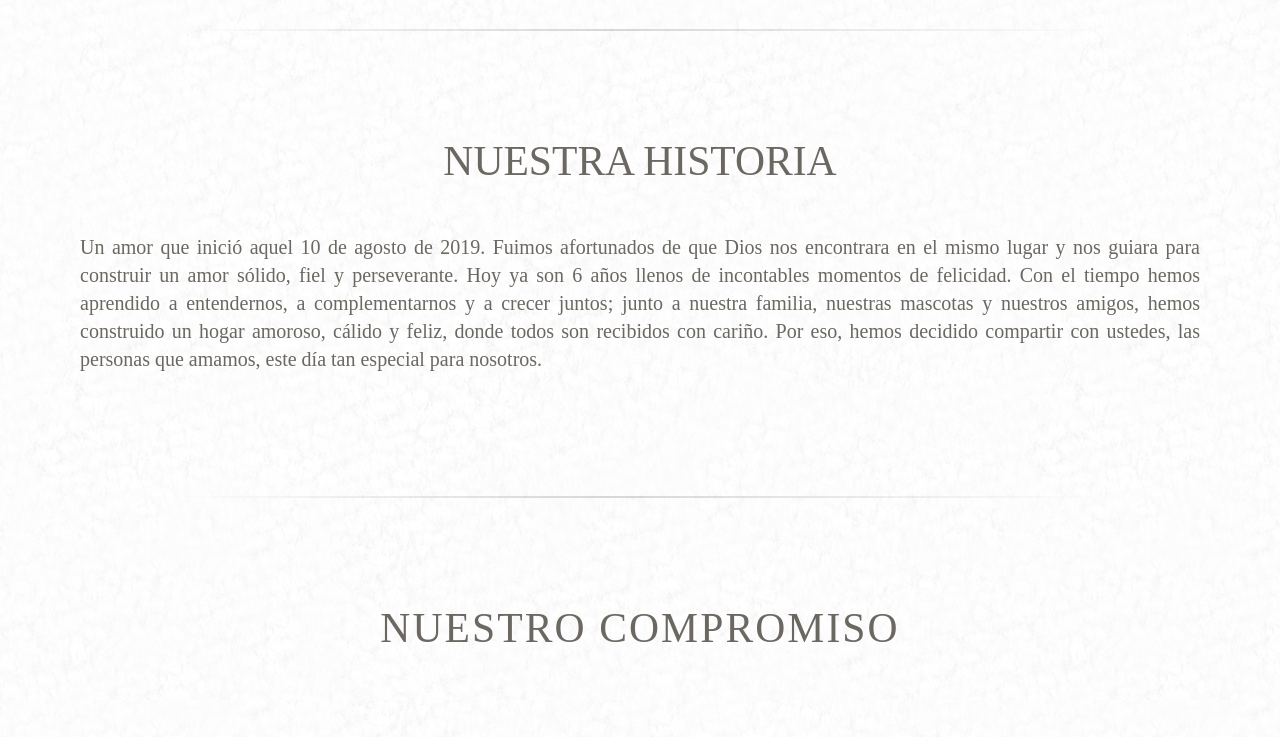
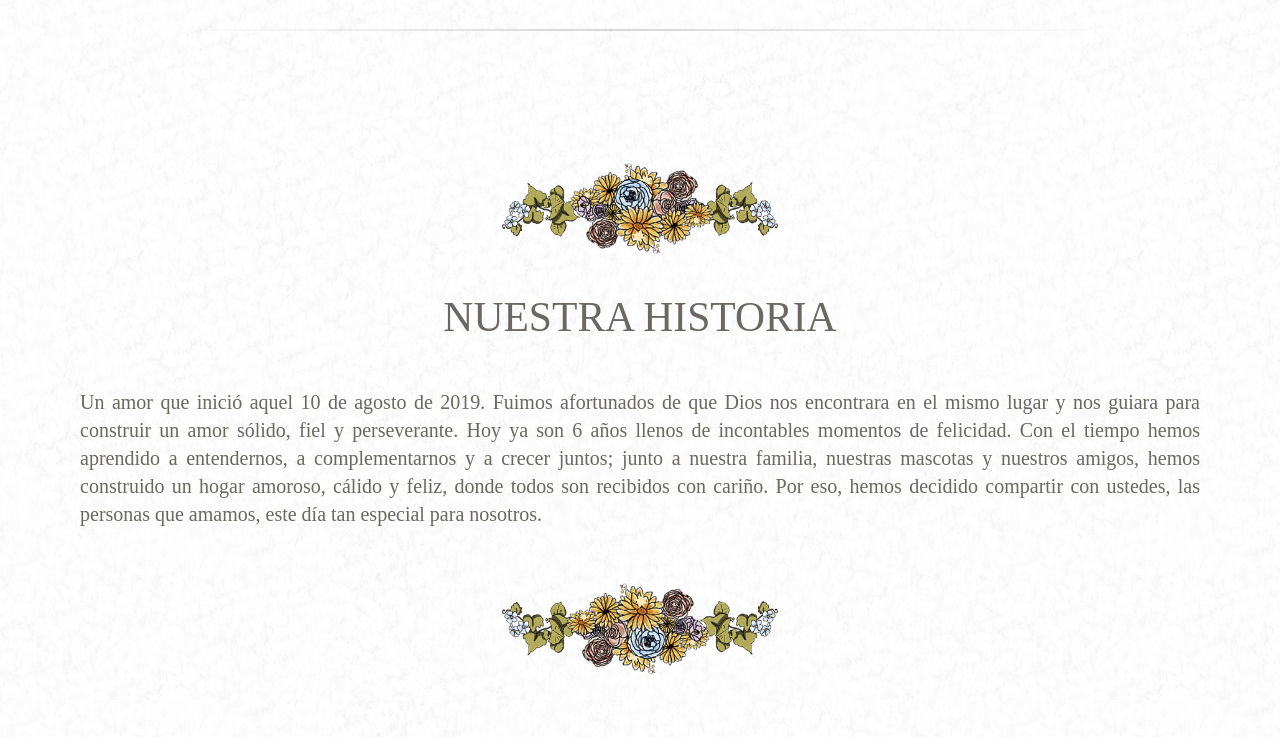
Before and after one commit to SolventechGlobal/wedding_invitation, a React (Vite) app: page / in a window 1280 px wide. Shown: the part 1460-2197 px from the top of the page. Built offline with nearby package versions, Linux system fonts and the light colour scheme; a web font is replaced by a local one.

Commit message:
feat: add divisor images and update text in InitialLoader and Mapa components for improved presentation

```diff
--- a/src/App.jsx
+++ b/src/App.jsx
@@ -90,13 +90,14 @@ function App() {
           </Parallax>
 
           {/* Calendario */ }
-          <Suspense fallback={<div className="my-16">Cargando...</div>}>
+          <Suspense fallback={<div className="font-Inria text-[#6B6761] my-16">Cargando...</div>}>
             <Calendar targetDate="2026-06-07T19:15:00" />
           </Suspense>
 
           <img src="/divider.png" alt="Divider" className="my-16"/>
 
           <div className="text-[#6B6761] flex flex-col items-center px-4 w-full">
+            <img src="/divisor.png" alt="Divisor" className="w-70"/>
             <h2 className="mb-10 tracking-[7%] text-[1.7rem] md:text-[2.6rem]">NUESTRA HISTORIA</h2>
             <p className="text-xl max-w-6xl px-4 mb-6 text-justify font-light">
               Un amor que inició aquel 10 de agosto de 2019.
@@ -106,29 +107,31 @@ function App() {
               donde todos son recibidos con cariño. Por eso, hemos decidido compartir con ustedes, las personas que amamos,
               este día tan especial para nosotros.
             </p>
+            <img src="/divisor.png" alt="Divisor" className="w-70 transform rotate-180"/>
           </div>
 
           <img src="/divider.png" alt="Divider" className="my-16"/>
 
-          <Suspense fallback={<div className="my-16">Cargando...</div>}>
+          <Suspense fallback={<div className="font-Inria text-[#6B6761] my-16">Cargando...</div>}>
             <ImagesDisplay />
           </Suspense>
 
           <img src="/divider.png" alt="Divider" className="my-16"/>
 
-          <Suspense fallback={<div className="my-16">Cargando...</div>}>
+          <Suspense fallback={<div className="font-Inria text-[#6B6761] my-16">Cargando...</div>}>
             <Timeline />
           </Suspense>
 
           <img src="/divider.png" alt="Divider" className="my-16"/>
 
-          <div className="text-center px-4 text-[#6B6761]">
+          <div className="text-center px-4 text-[#6B6761] flex flex-col items-center w-full">
+            <img src="/divisor.png" alt="Divisor" className="w-70"/>
             <h2 className="mb-10 tracking-wider text-[1.7rem] md:text-[2.6rem]">CÓDIGO DE VESTIMENTA</h2>
             <p className="font-light text-xl max-w-2xl mx-auto px-4"><span className="font-bold">Hombres:</span> Smoking negro.</p>
             <p className="font-light text-xl max-w-2xl mx-auto px-4 mb-6"><span className="font-bold">Mujeres:</span> Vestido formal unicolor</p>
             <p className="font-light text-xl max-w-2xl mx-auto px-4"><span className="font-bold">Se reservan las tonalidades:</span></p>
             <p className="font-light text-xl max-w-2xl mx-auto px-4 mb-6">Blanco, Beige</p>
-            <img src="/dresscode.png" loading="lazy" alt="Dress Code" className="my-16 mx-auto"/>
+            <img src="/dresscode.png" loading="lazy" alt="Dress Code" className="my-6"/>
 
             <div className="flex flex-row justify-center items-center gap-3">
               <img src="/Carta.png" alt="Sobre" className="w-25"/>
@@ -138,13 +141,13 @@ function App() {
 
           <img src="/divider.png" alt="Divider" className="my-16"/>
 
-          <Suspense fallback={<div className="my-16">Cargando...</div>}>
+          <Suspense fallback={<div className="my-16 font-Inria text-[#6B6761]">Cargando...</div>}>
             <Mapa />
           </Suspense>
 
           <img src="/divider.png" alt="Divider" className="my-16"/>
 
-          <Suspense fallback={<div className="my-16">Cargando...</div>}>
+          <Suspense fallback={<div className="font-Inria text-[#6B6761] my-16">Cargando...</div>}>
             <Formulario />
           </Suspense>
 
@@ -185,7 +188,6 @@ function App() {
         </footer>
 
         </div>
-
       </div>
   );
 }
--- a/src/Formulario.jsx
+++ b/src/Formulario.jsx
@@ -2,6 +2,7 @@
 const Formulario = () => {
     return(
         <div className="w-full h-full flex flex-col justify-center items-center p-4 text-[#6B6761]">
+            <img src="/divisor.png" alt="Divisor" className="w-70"/>
             <h2 className="mb-2 text-center font-normal text-[1.7rem] md:text-[2.6rem] tracking-wider">CONFIRMA TU ASISTENCIA</h2>
             <h4 className="text-2xl mb-10 text-center font-light">¡Esperamos contar contigo!</h4>
             <iframe src="https://forms.gle/bw2yhwTtiGBtCmYFA"
--- a/src/InitialLoader.jsx
+++ b/src/InitialLoader.jsx
@@ -42,7 +42,7 @@ const InitialLoader = () => {
             >
 
             <div className="font-Inria font-light text-gray-700">
-                <h2 className="text-2xl">¡Estas invitado!</h2>
+                <h2 className="text-2xl">¡Eres un invitado especial!</h2>
             </div>
             </div>
 
--- a/src/Mapa.jsx
+++ b/src/Mapa.jsx
@@ -3,7 +3,7 @@ const Mapa = () => {
     return(
         <div className="w-full h-full flex flex-col justify-center items-center p-4 text-[#6B6761]">
             <h2 className="mb-2 font-normal text-[2rem] md:text-[2.6rem] tracking-wider">UBICACIÓN</h2>
-            <h4 className="text-2xl mb-10 font-light">Santa Monica, Antioquia</h4>
+            <h4 className="text-2xl mb-10 font-light">Santa Mónica, Antioquia</h4>
             <img src="/casa.png" className="w-200 h-fit"/>
             <iframe
                 src="https://www.google.com/maps/embed?pb=!1m18!1m12!1m3!1d3967.0963957425597!2d-75.44655039999999!3d6.117725!2m3!1f0!2f0!3f0!3m2!1i1024!2i768!4f13.1!3m3!1m2!1s0x8e469bf7649aed13%3A0x13b9b96704e9674!2sSANTAMONICA%20PREMIUM%20LLANOGRANDE%20-%20FINCA%20LA%20MANUELA!5e0!3m2!1ses-419!2sco!4v1768342456464!5m2!1ses-419!2sco"
```
Also changed, not shown: public/divisor.png (added), public/dresscode.png.
